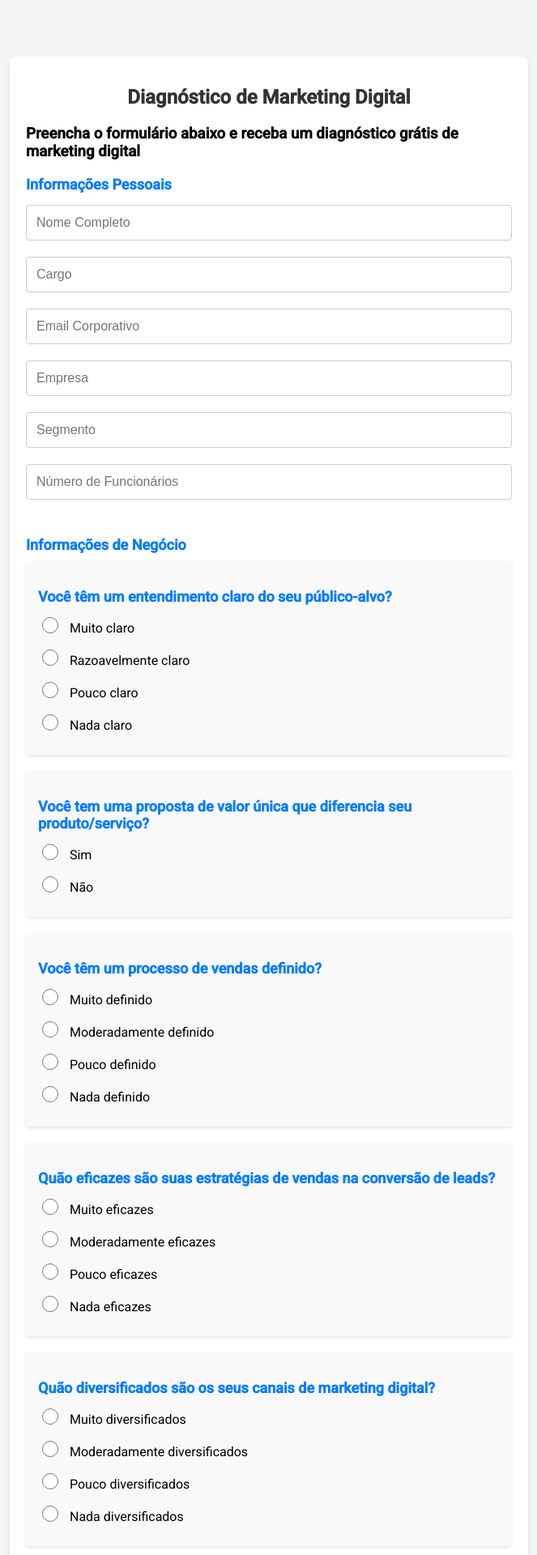
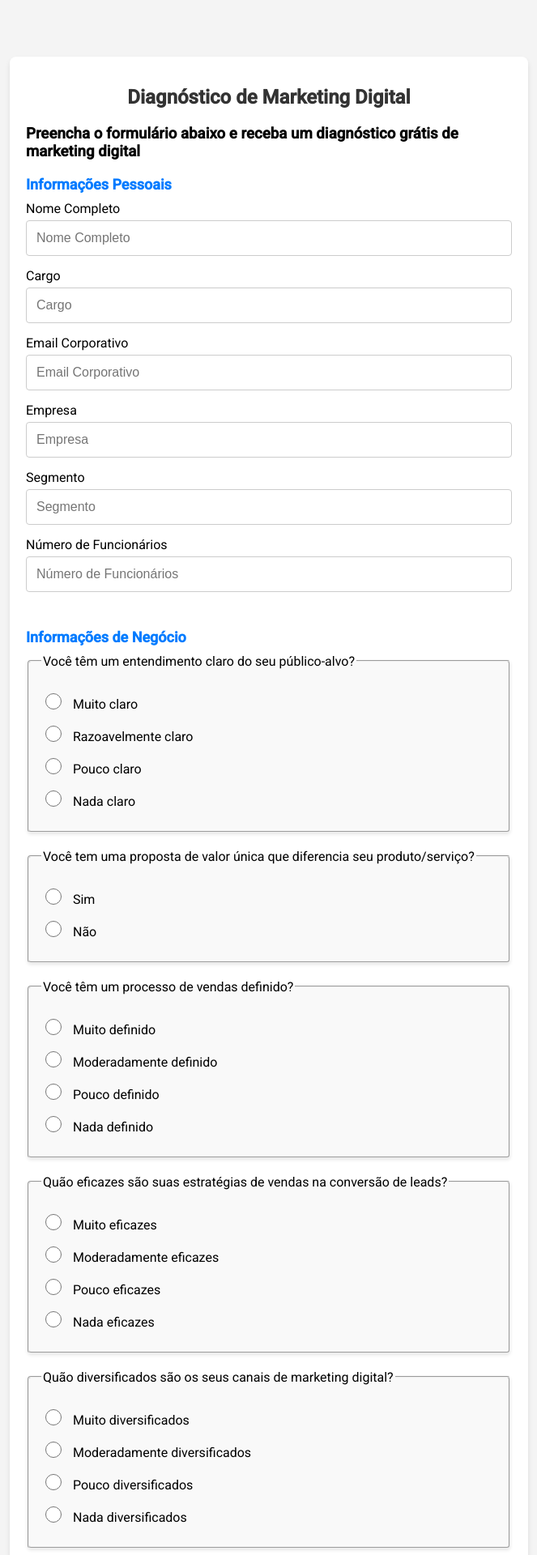
Before and after one commit to cacaprog/mkt_diagnostic, a Flask app: page / in a window 1280 px wide. Shown: the top 1920 px of the page at 81% size, without its empty margins (308-971 px from the left). Run offline with Flask 3, Linux system fonts and the light colour scheme; parts of the project's set-up code (start-up, migrations or seed data) failed here and were passed over.

Commit message:
index file updated

```diff
--- a/templates/index.html
+++ b/templates/index.html
@@ -194,18 +201,24 @@
         <form action="/submit" method="post">
             <div class="section personal-info">
                 <h3>Informações Pessoais</h3>
-                <input type="text" name="name" placeholder="Nome Completo" required>
-                <input type="text" name="role" placeholder="Cargo" required>
-                <input type="email" name="email" placeholder="Email Corporativo" required>
-                <input type="text" name="company_name" placeholder="Empresa" required>
-                <input type="text" name="industry" placeholder="Segmento" required>
-                <input type="number" name="employees" placeholder="Número de Funcionários" required>
+                <label for="name">Nome Completo</label>
+                <input type="text" id="name" name="name" placeholder="Nome Completo" required>
+                <label for="role">Cargo</label>
+                <input type="text" id="role" name="role" placeholder="Cargo" required>
+                <label for="email">Email Corporativo</label>
+                <input type="email" id="email" name="email" placeholder="Email Corporativo" required>
+                <label for="company_name">Empresa</label>
+                <input type="text" id="company_name" name="company_name" placeholder="Empresa" required>
+                <label for="industry">Segmento</label>
+                <input type="text" id="industry" name="industry" placeholder="Segmento" required>
+                <label for="employees">Número de Funcionários</label>
+                <input type="number" id="employees" name="employees" placeholder="Número de Funcionários" required>
             </div>
             <div class="section business-info">
                 <h3>Informações de Negócio</h3>
                 {% for i, question in enumerate(questions) %}
-                    <div class="question">
-                        <h3>{{ question.question }}</h3>
+                    <fieldset class="question">
+                        <legend>{{ question.question }}</legend>
                         <div class="question-options">
                             {% for option in question.options %}
                                 <label>
```
Also changed, not shown: other parts of templates/index.html (+18 -19 lines).
